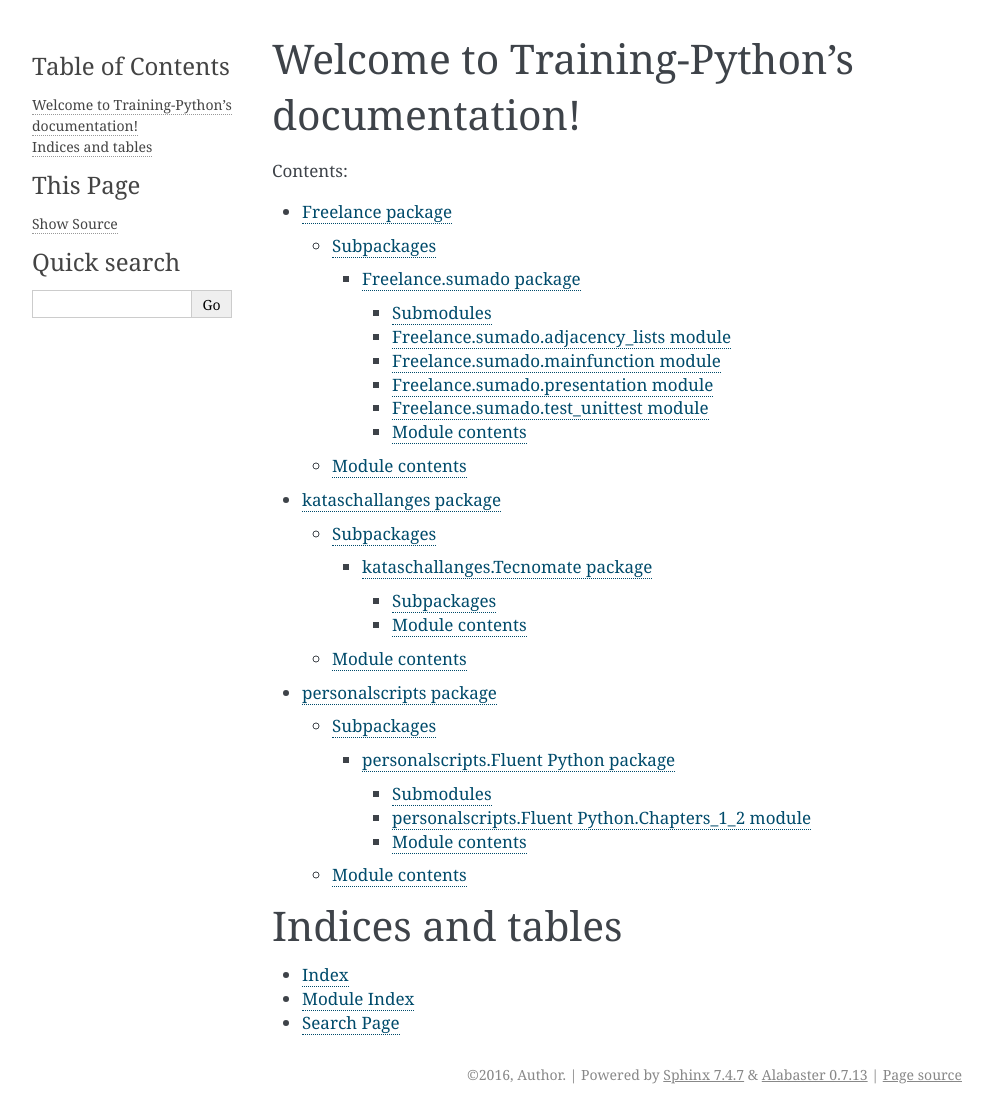
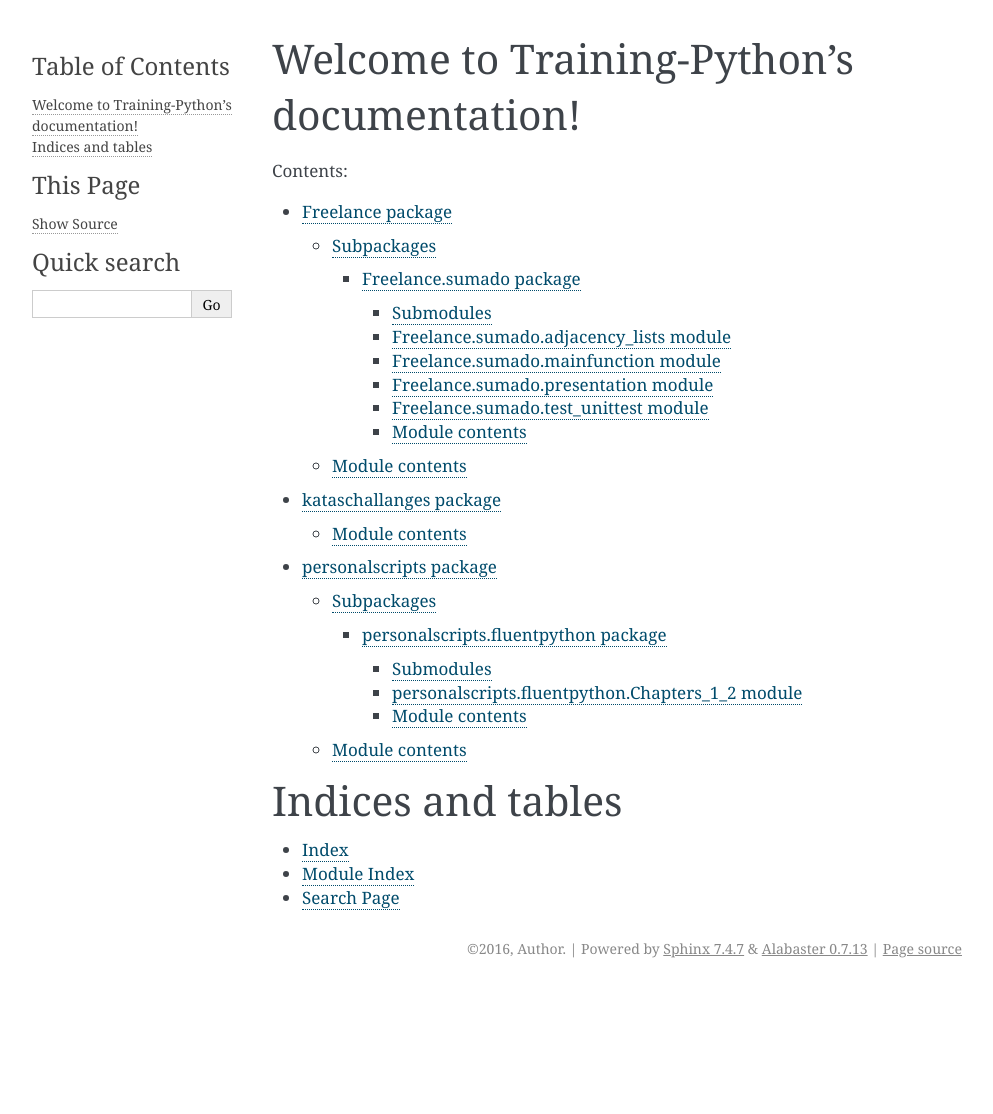
Before and after one commit to ELC/training-matplotlib, a Sphinx documentation site: the page built from docs/source/index.rst, in a window 1280 px wide. Shown: the whole page, without its empty margins (148-1141 px from the left). Built offline with Sphinx 7.4.7, drawn with Linux system fonts in a browser that asks for light colours; after the commit the page ends 988 px from its top, so only the background shows below that.

Commit message:
Rename projects

```diff
--- a/docs/source/index.rst
+++ b/docs/source/index.rst
@@ -1,5 +1,5 @@
 .. Training-Python documentation master file, created by
-   sphinx-quickstart on Tue Oct  4 06:55:16 2016.
+   sphinx-quickstart on Tue Oct  4 07:00:19 2016.
    You can adapt this file completely to your liking, but it should at least
    contain the root `toctree` directive.
 
--- a/docs/source/kataschallanges.Tecnomate.rst
+++ /dev/null
@@ -1,17 +0,0 @@
-kataschallanges.Tecnomate package
-=================================
-
-Subpackages
------------
-
-.. toctree::
-
-    kataschallanges.Tecnomate.paradigmlevel
-
-Module contents
----------------
-
-.. automodule:: kataschallanges.Tecnomate
-    :members:
-    :undoc-members:
-    :show-inheritance:
--- a/docs/source/kataschallanges.rst
+++ b/docs/source/kataschallanges.rst
@@ -1,12 +1,5 @@
 kataschallanges package
 =======================
-
-Subpackages
------------
-
-.. toctree::
-
-    kataschallanges.Tecnomate
 
 Module contents
 ---------------
--- a/docs/source/personalscripts.rst
+++ b/docs/source/personalscripts.rst
@@ -6,7 +6,7 @@ Subpackages
 
 .. toctree::
 
-    personalscripts.Fluent Python
+    personalscripts.fluentpython
 
 Module contents
 ---------------
```
Also changed, not shown: docs/source/kataschallanges.Tecnomate.paradigmlevel.rst (deleted, +0 -22 lines), docs/source/personalscripts.Fluent Python.rst (deleted, +0 -22 lines), docs/source/personalscripts.fluentpython.rst (added, +22 -0 lines), 4 other files.
